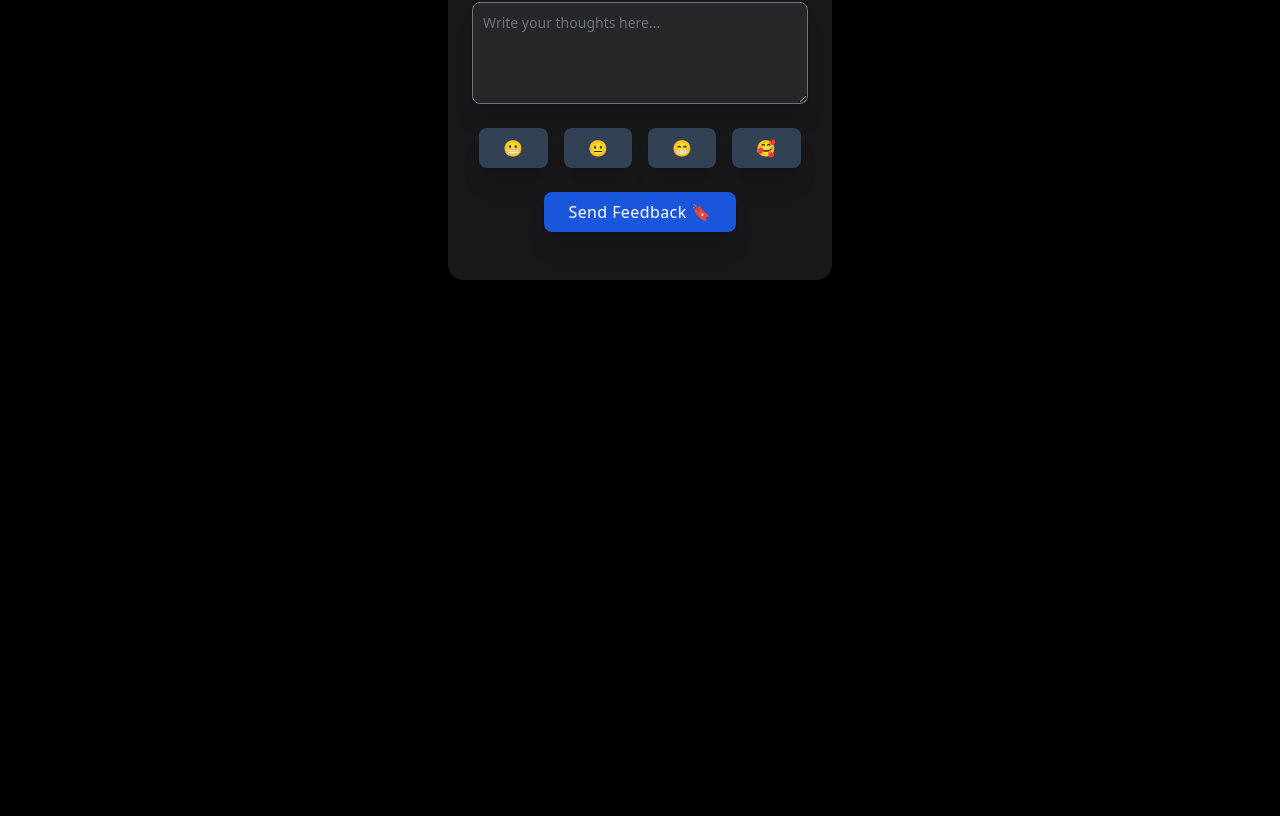
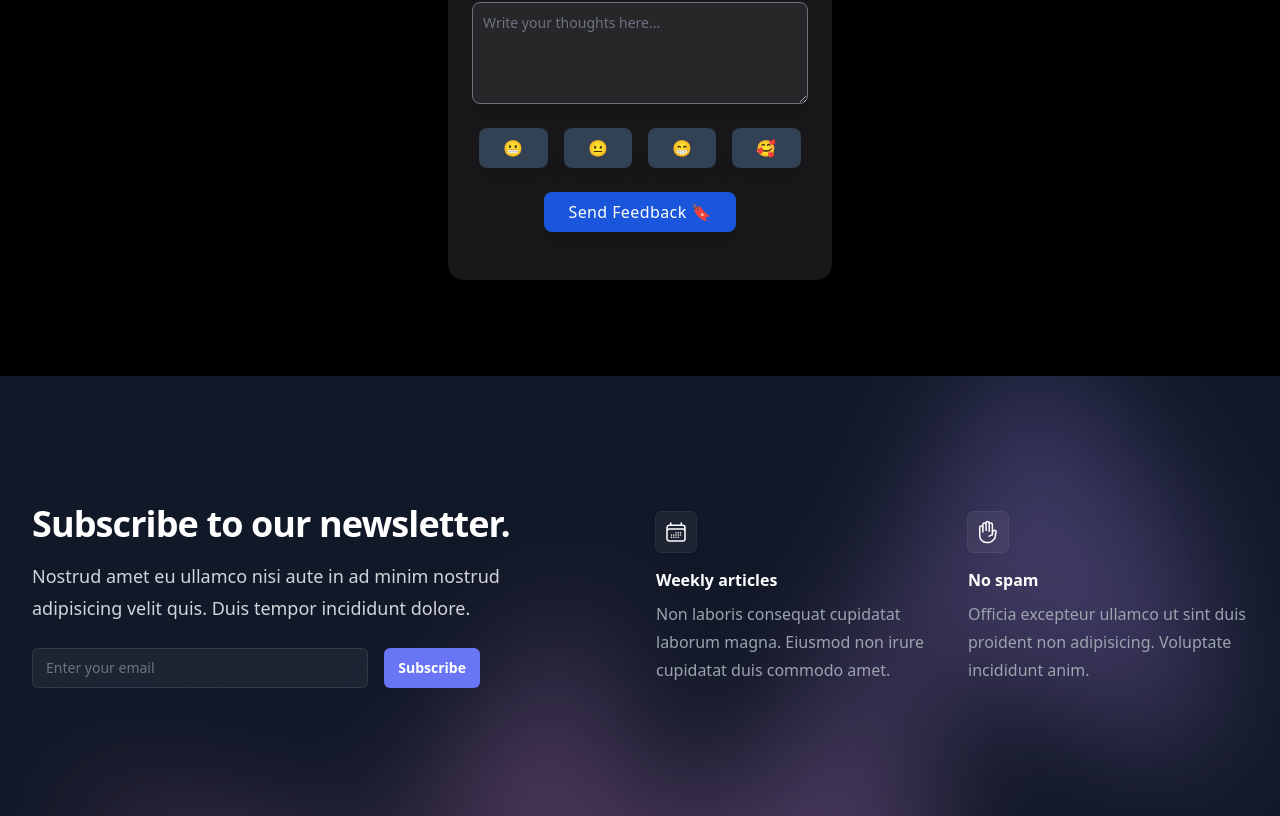
Before and after one commit to ramezj/FeedbackManager, a Next.js app: page / in a window 1280 px wide. Shown: the part 686-1502 px from the top of the page. Before the commit the page ends 1062 px from the top, so only its background shows below. Built offline with nearby package versions, Linux system fonts and the light colour scheme.

Commit message:
Footer Test

```diff
--- /dev/null
+++ b/src/components/GlowAlert.js
@@ -0,0 +1,20 @@
+
+
+const GlowAlert = () => {
+    return (
+        <>
+        <div class="flex items-center bg-black justify-center h-screen px-8 py-16">
+  <div class="relative group">
+    <div class="animate-tilt transition group-hover:duration-200 duration-500 group-hover:opacity-100 opacity-75 absolute rounded-lg -inset-0.5 bg-gradient-to-r from-green-300 via-indigo-700 to-pink-500 filter blur"></div>
+    <button class="relative flex items-center py-4 leading-none bg-black divide-x divide-gray-600 rounded-lg px-7">
+      <span class="pr-6 text-gray-100">Get Started</span>
+      <span class="pl-6 text-indigo-400 transition duration-200 group-hover:text-gray-100"> Read the docs &rarr; </span>
+    </button>
+  </div>
+</div>
+
+        </>
+    )
+}
+
+export default GlowAlert
--- a/src/pages/index.js
+++ b/src/pages/index.js
@@ -4,6 +4,8 @@ import Cookies from 'universal-cookie';
 import Navbar from '../components/Navbar';
 import { motion } from 'framer-motion';
 import MVP from '../components/MVP';
+import { CalendarDaysIcon, HandRaisedIcon } from '@heroicons/react/24/outline'
+import GlowAlert from '../components/GlowAlert';
 
 
 export default function Home() {
@@ -44,16 +46,77 @@ export default function Home() {
        <motion.button whileHover={{scale: 1.1}} onClick={redirectUser} class="bg-blue-700 duration-500 shadow-xl px-6 py-2 font-medium tracking-wide text-white capitalize transition-colors transform rounded-lg">
         Get Started
        </motion.button>
-            <a href="#" class="shadow-xl inline-flex justify-center items-center px-7 py-3 text-base font-medium duration-300 text-center text-black rounded-lg bg-white dark:bg-white hover:bg-slate-400 duration-500 dark:text-black">
-                <svg class="mr-2 -ml-1 w-5 h-5" fill="currentColor" viewBox="0 0 20 20" xmlns="http://www.w3.org/2000/svg"><path d="M2 6a2 2 0 012-2h6a2 2 0 012 2v8a2 2 0 01-2 2H4a2 2 0 01-2-2V6zM14.553 7.106A1 1 0 0014 8v4a1 1 0 00.553.894l2 1A1 1 0 0018 13V7a1 1 0 00-1.447-.894l-2 1z"></path></svg>
-                Pricing
-            </a>
+            <motion.button whileHover={{scale:1.1}} class="inline-flex justify-center items-center px-7 py-3 text-base duration-300 text-center text-white font-bold rounded-lg dark:bg-transparent duration-500 dark:text-white">
+                Learn More →
+            </motion.button>
         </div>
         </div>
         <center>
         <MVP userId={"64242d7de859353bfa82d4fa"}/>
         </center>
 </section>
+<div className="relative isolate overflow-hidden bg-gray-900 py-16 sm:py-24 lg:py-32">
+      <div className="mx-auto max-w-7xl px-6 lg:px-8">
+        <div className="mx-auto grid max-w-2xl grid-cols-1 gap-x-8 gap-y-16 lg:max-w-none lg:grid-cols-2">
+          <div className="max-w-xl lg:max-w-lg">
+            <h2 className="text-3xl font-bold tracking-tight text-white sm:text-4xl">Subscribe to our newsletter.</h2>
+            <p className="mt-4 text-lg leading-8 text-gray-300">
+              Nostrud amet eu ullamco nisi aute in ad minim nostrud adipisicing velit quis. Duis tempor incididunt
+              dolore.
+            </p>
+            <div className="mt-6 flex max-w-md gap-x-4">
+              <label htmlFor="email-address" className="sr-only">
+                Email address
+              </label>
+              <input
+                id="email-address"
+                name="email"
+                type="email"
+                autoComplete="email"
+                required
+                className="min-w-0 flex-auto rounded-md border-0 bg-white/5 px-3.5 py-2 text-white shadow-sm ring-1 ring-inset ring-white/10 focus:ring-2 focus:ring-inset focus:ring-indigo-500 sm:text-sm sm:leading-6"
+                placeholder="Enter your email"
+              />
+              <button
+                type="submit"
+                className="flex-none rounded-md bg-indigo-500 px-3.5 py-2.5 text-sm font-semibold text-white shadow-sm hover:bg-indigo-400 focus-visible:outline focus-visible:outline-2 focus-visible:outline-offset-2 focus-visible:outline-indigo-500"
+              >
+                Subscribe
+              </button>
+            </div>
+          </div>
+          <dl className="grid grid-cols-1 gap-x-8 gap-y-10 sm:grid-cols-2 lg:pt-2">
+            <div className="flex flex-col items-start">
+              <div className="rounded-md bg-white/5 p-2 ring-1 ring-white/10">
+                <CalendarDaysIcon className="h-6 w-6 text-white" aria-hidden="true" />
+              </div>
+              <dt className="mt-4 font-semibold text-white">Weekly articles</dt>
+              <dd className="mt-2 leading-7 text-gray-400">
+                Non laboris consequat cupidatat laborum magna. Eiusmod non irure cupidatat duis commodo amet.
+              </dd>
+            </div>
+            <div className="flex flex-col items-start">
+              <div className="rounded-md bg-white/5 p-2 ring-1 ring-white/10">
+                <HandRaisedIcon className="h-6 w-6 text-white" aria-hidden="true" />
+              </div>
+              <dt className="mt-4 font-semibold text-white">No spam</dt>
+              <dd className="mt-2 leading-7 text-gray-400">
+                Officia excepteur ullamco ut sint duis proident non adipisicing. Voluptate incididunt anim.
+              </dd>
+            </div>
+          </dl>
+        </div>
+      </div>
+      <div className="absolute left-1/2 top-0 -z-10 -translate-x-1/2 blur-3xl xl:-top-6" aria-hidden="true">
+        <div
+          className="aspect-[1155/678] w-[72.1875rem] bg-gradient-to-tr from-[#ff80b5] to-[#9089fc] opacity-30"
+          style={{
+            clipPath:
+              'polygon(74.1% 44.1%, 100% 61.6%, 97.5% 26.9%, 85.5% 0.1%, 80.7% 2%, 72.5% 32.5%, 60.2% 62.4%, 52.4% 68.1%, 47.5% 58.3%, 45.2% 34.5%, 27.5% 76.7%, 0.1% 64.9%, 17.9% 100%, 27.6% 76.8%, 76.1% 97.7%, 74.1% 44.1%)',
+          }}
+        />
+      </div>
+    </div>
     </div>
   )
 }
```
